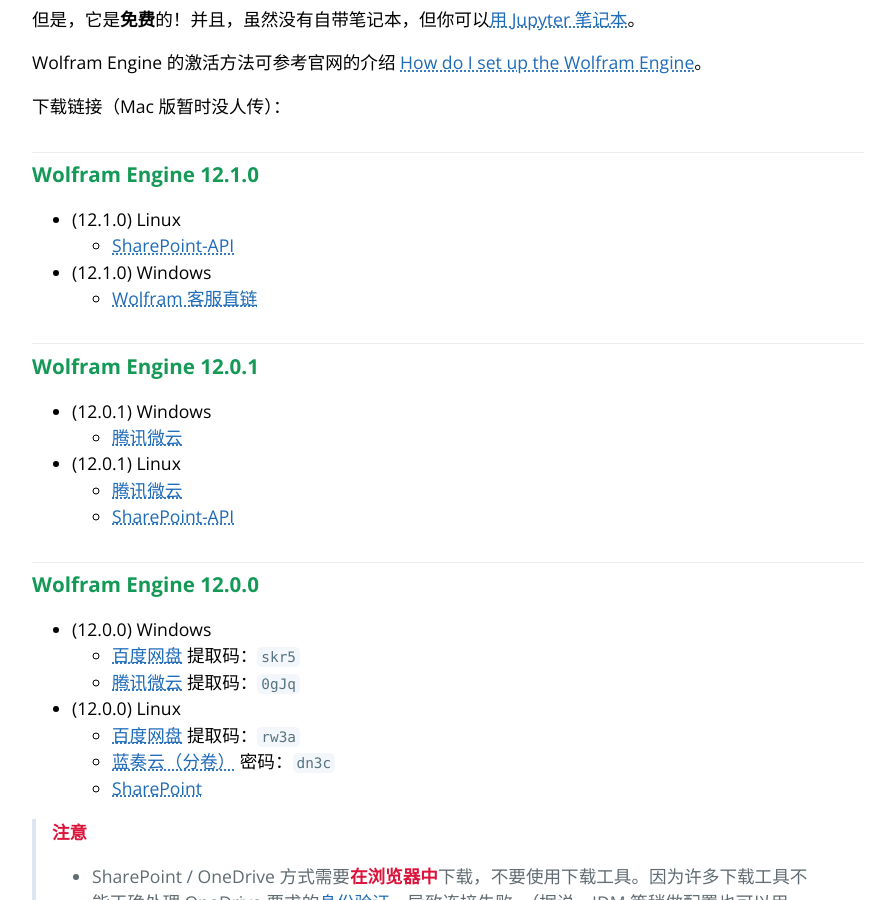
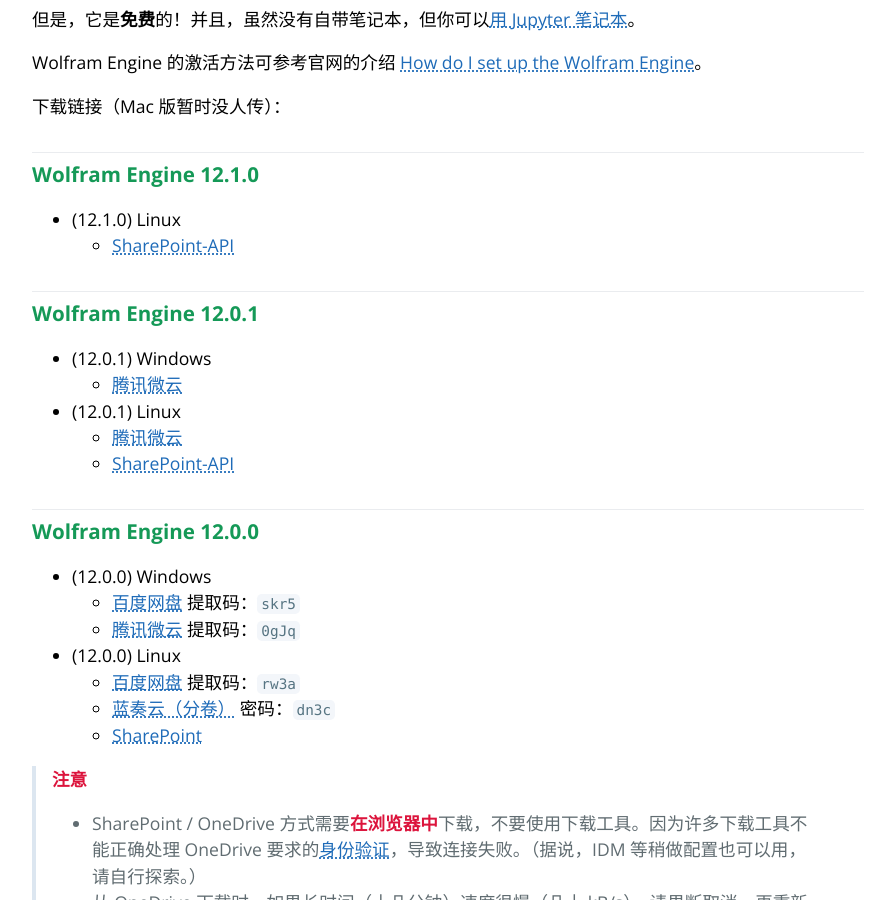
Before and after one commit to TieBaMma/InstallTutorial, a Jekyll site: the page built from index.md, in a window 1280 px wide and 900 px high, scrolled down 1722 px. Shown: the whole window, without its empty margins (192-1087 px from the left). Built offline with Jekyll 4.4.1, drawn with Linux system fonts in a browser that asks for light colours.

Commit message:
Update index.md

```diff
--- a/index.md
+++ b/index.md
@@ -61,9 +61,6 @@
 
 * (12.1.0) Linux
   * [SharePoint-API](https://mmamirror.herokuapp.com/WolframEngine/12.1.0/)
-
-* (12.1.0) Windows
-  * [Wolfram 客服直链](https://amoeba.wolfram.com/index.php/s/tpJSq7FJsn99XXR)
 
 ### Wolfram Engine 12.0.1
 
```
